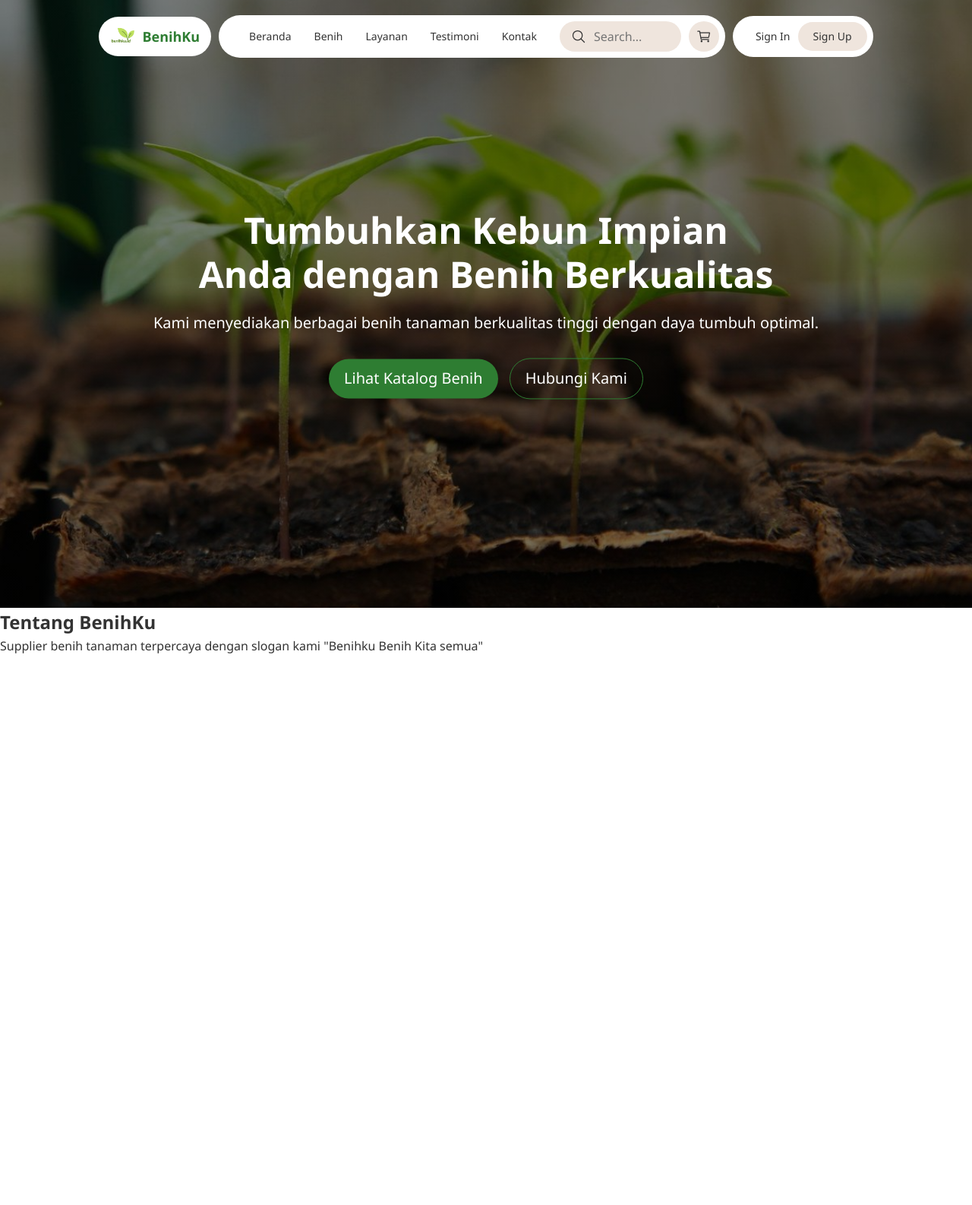
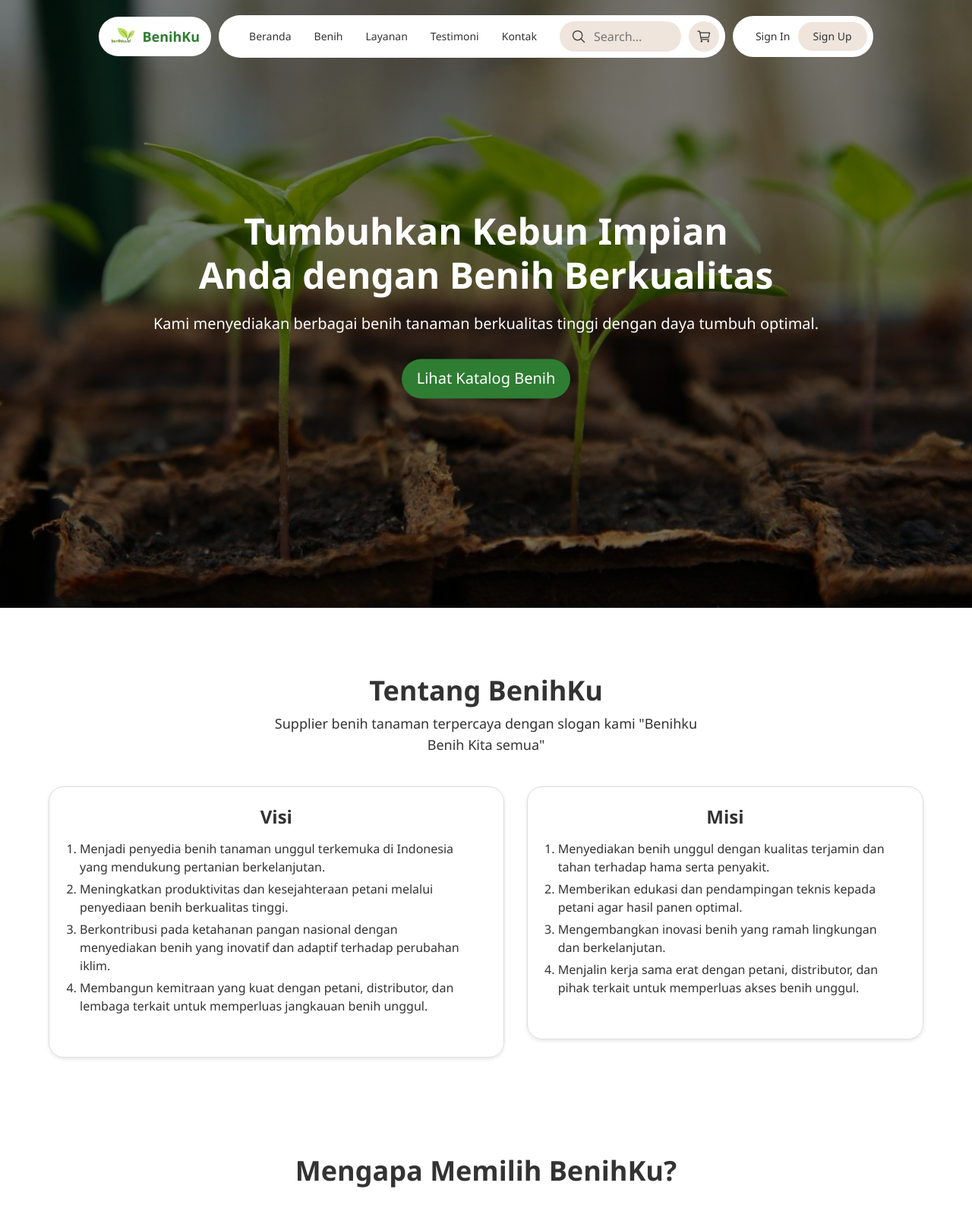
Before and after one commit to RumahAGP/Tanam.in, a PHP site: page / in a window 1280 px wide. Shown: the top 1586 px of the page at 76% size. Before the commit the page ends 860 px from the top, so only its background shows below. Run offline with PHP 8.4, Linux system fonts and the light colour scheme.

```diff
--- a/assets/css/index-style.css
+++ b/assets/css/index-style.css
@@ -3,6 +3,7 @@ header {
     url("../img/hero.jpg") center/cover no-repeat;
   height: 100vh;
   color: white;
+  margin-bottom: 20px;
 }
 
 .hero-content {
@@ -42,12 +43,122 @@ header {
   border-radius: 30px;
 }
 
+.about,
+.why-us {
+  padding: 60px 0;
+}
 
-.hero-content .kontak-kami {
+.section-title {
+  font-size: 36px;
+  text-align: center;
+}
+
+.section-description {
+  font-size: 18px;
+  text-align: center;
+  max-width: 600px;
+  margin: 0 auto 40px auto;
+}
+
+.cards {
+  display: flex;
+  flex-direction: row;
+  gap: 30px;
+  align-items: start;
+}
+
+.card {
+  max-width: 700px;
+  padding: 20px 40px 50px;
+  border: 1px solid #ddd;
+  border-radius: 20px;
+  overflow: hidden;
+  box-shadow: 0 2px 5px rgba(0, 0, 0, 0.1);
+  transition: transform 0.3s;
+}
+
+.card-title {
+  font-size: 24px;
+  text-align: center;
+  margin-bottom: 10px;
+}
+
+.card li {
+  margin-bottom: 5px;
+  line-height: 1.5;
+}
+
+.why-us {
+  position: relative;
+  display: flex;
+
+  align-items: center;
+  flex-direction: column;
+  gap: 20px;
+}
+
+.why-us .cards {
+  display: flex;
+
+  position: relative;
+}
+
+.why-us .section-img {
+  width: 450px;
+  height: 350px;
+  border-radius: 20px;
+}
+
+.why-us .section-description {
+  font-size: 16px;
+  position: relative;
+  bottom: -15px;
+  right: 120px;
+  background: #c1ebc4;
   border: 1px solid #2e7d32;
+  padding: 10px;
+  border-radius: 10px;
+  max-width: 600px;
+  text-align: left;
+  z-index: -1;
+  margin: 0 auto;
+}
 
-  padding: 10px 20px;
-  font-size: 20px;
-  font-weight: 500;
-  border-radius: 30px;
+.why-us .section-description p {
+  padding: 10px 10px 10px 100px;
 }
+
+footer {
+  background-color: #2e7d32;
+  color: white;
+  padding: 40px 0;
+  text-align: center;
+}
+
+footer p {
+  margin: 0;
+}
+
+@media (max-width: 1200px) {
+  .why-us .cards {
+    align-items: center;
+  }
+
+  .why-us .section-description {
+    max-height: 350px;
+    font-size: 16px;
+    position: static;
+  }
+
+  .why-us .section-description p {
+    padding: 10px;
+  }
+}
+
+@media (max-width: 1024px) {
+  .cards {
+    gap: 20px;
+    flex-direction: column;
+    align-items: center;
+  }
+}
--- a/index.html
+++ b/index.html
@@ -75,18 +75,92 @@
           tumbuh optimal.
         </p>
         <div class="hero-actions">
-          <a href="products.html" class="see-catalog">Lihat Katalog Benih</a>
-          <a href="contact.html" class="kontak-kami">Hubungi Kami</a>
+          <a href="" class="see-catalog">Lihat Katalog Benih</a>
         </div>
       </div>
     </header>
 
-    <section class="about">
+    <section class="about container">
       <h2 class="section-title">Tentang BenihKu</h2>
-      <p>
+      <p class="section-description">
         Supplier benih tanaman terpercaya dengan slogan kami "Benihku Benih Kita
         semua"
       </p>
+
+      <div class="cards">
+        <div class="card">
+          <h3 class="card-title">Visi</h3>
+          <ol>
+            <li>
+              Menjadi penyedia benih tanaman unggul terkemuka di Indonesia yang
+              mendukung pertanian berkelanjutan.
+            </li>
+            <li>
+              Meningkatkan produktivitas dan kesejahteraan petani melalui
+              penyediaan benih berkualitas tinggi.
+            </li>
+            <li>
+              Berkontribusi pada ketahanan pangan nasional dengan menyediakan
+              benih yang inovatif dan adaptif terhadap perubahan iklim.
+            </li>
+            <li>
+              Membangun kemitraan yang kuat dengan petani, distributor, dan
+              lembaga terkait untuk memperluas jangkauan benih unggul.
+            </li>
+          </ol>
+        </div>
+        <div class="card">
+          <h3 class="card-title">Misi</h3>
+          <ol>
+            <li>
+              Menyediakan benih unggul dengan kualitas terjamin dan tahan
+              terhadap hama serta penyakit.
+            </li>
+            <li>
+              Memberikan edukasi dan pendampingan teknis kepada petani agar
+              hasil panen optimal.
+            </li>
+            <li>
+              Mengembangkan inovasi benih yang ramah lingkungan dan
+              berkelanjutan.
+            </li>
+            <li>
+              Menjalin kerja sama erat dengan petani, distributor, dan pihak
+              terkait untuk memperluas akses benih unggul.
+            </li>
+          </ol>
+        </div>
+      </div>
     </section>
+    <section class="why-us container">
+      <h3 class="section-title">Mengapa Memilih BenihKu?</h3>
+      <div class="cards">
+        <img
+          src="https://images.unsplash.com/photo-1561635741-c416a5193b6e?ixlib=rb-4.1.0&ixid=M3wxMjA3fDB8MHxzZWFyY2h8Nzd8fGZhcm1lcnxlbnwwfDB8MHx8fDA%3D&auto=format&fit=crop&q=60&w=500"
+          alt=""
+          class="section-img"
+        />
+        <div class="section-description card">
+          <p>
+            Kami menyediakan benih berkualitas dengan daya tumbuh lebih dari
+            90%, memastikan tanaman Anda tumbuh sehat dan optimal. Setiap benih
+            melewati proses seleksi ketat untuk menjamin kemurnian dan
+            kualitasnya, sehingga Anda bisa menanam dengan percaya diri.
+          </p>
+          <p>
+            Selain itu, benih dikemas secara khusus untuk menjaga viabilitasnya
+            hingga sampai ke tangan Anda. Kami juga menyediakan konsultasi
+            gratis mengenai teknik penanaman, membantu Anda mendapatkan hasil
+            kebun yang maksimal dan memuaskan.
+          </p>
+        </div>
+      </div>
+    </section>
+
+    <footer>
+      <div class="container">
+        <p>&copy; 2025 BenihKu. All Rights Reserved. Dibuat oleh Kelompok 3.</p>
+      </div>
+    </footer>
   </body>
 </html>
```
